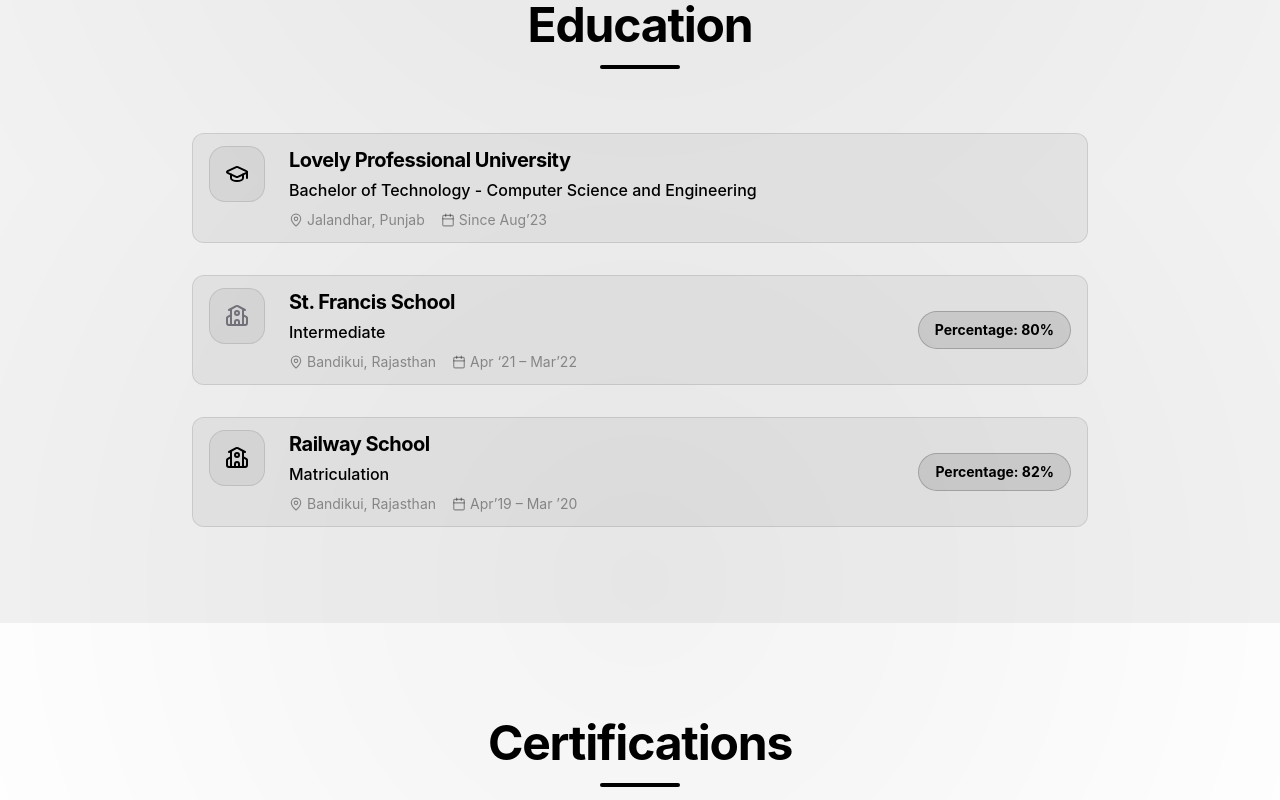
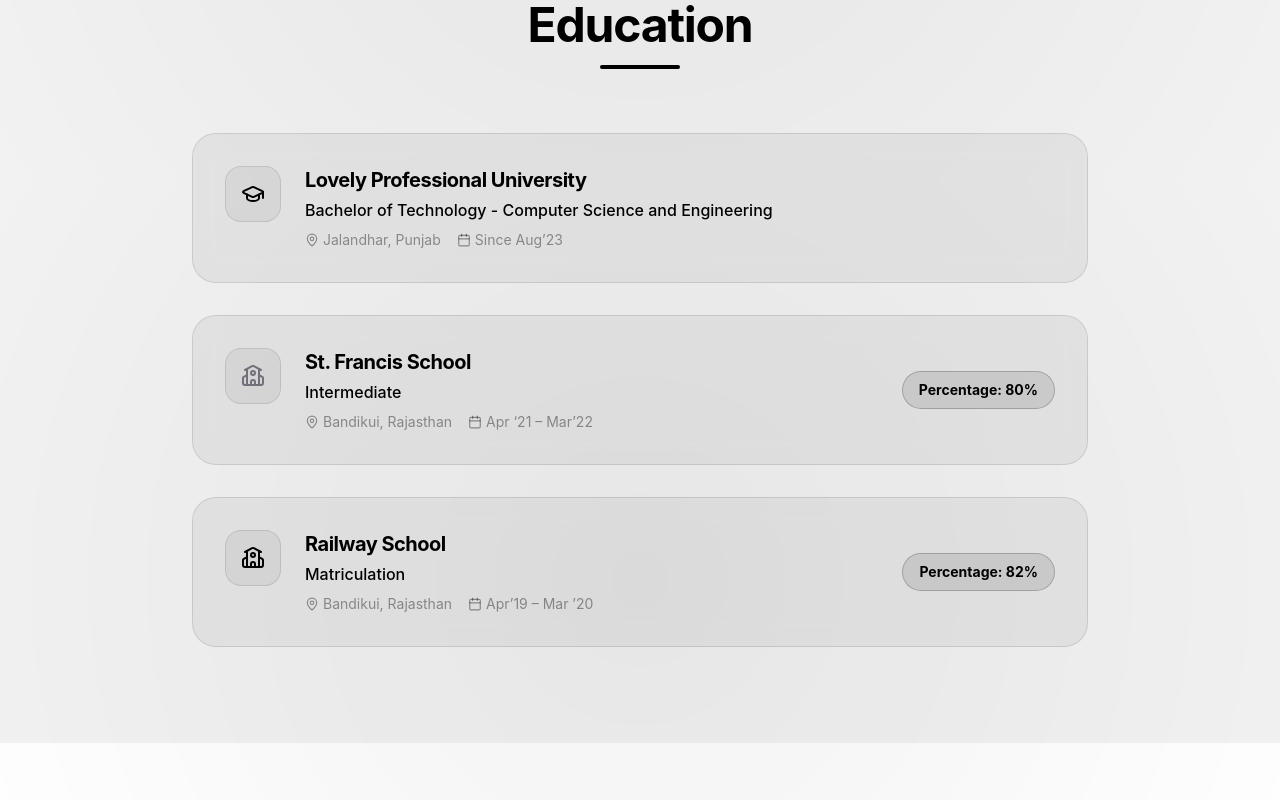
Before and after one commit to shri9461/shristhi-portfolio, a React (Vite) app: page / in a window 1280 px wide. Shown: the part 3020-3820 px from the top of the page. Built offline with nearby package versions, Linux system fonts and the light colour scheme.

Commit message:
Fix syntax and consistency in Education and Resume components

```diff
--- a/src/components/Education.jsx
+++ b/src/components/Education.jsx
@@ -29,7 +29,7 @@
   ]
 
   return (
-    <section id="certificates" className="py-24 bg-foreground/5">
+    <section id="education" className="py-24 bg-foreground/5">
       <div className="max-w-7xl mx-auto px-4 sm:px-6 lg:px-8">
         <motion.div
           initial={{ opacity: 0, y: 20 }}
@@ -50,7 +50,7 @@
               whileInView={{ opacity: 1, x: 0 }}
               viewport={{ once: true }}
               transition={{ duration: 0.6, delay: index * 0.1 }}
-              className="w-full bg-foreground/5 border border-border-subtle rounded-xl px-4 py-3 focus:outline-none focus:border-primary transition-colors duration-300 group"
+              className="glass p-8 rounded-3xl border border-border-subtle hover:border-primary/50 transition-all duration-300 group"
             >
               <div className="flex flex-col md:flex-row md:items-center justify-between gap-6">
                 <div className="flex gap-6">
--- a/src/components/Resume.jsx
+++ b/src/components/Resume.jsx
@@ -31,7 +31,7 @@
   }
 
   return (
-    <section id="resume" className="py-24 bg-white/5">
+    <section id="resume" className="py-24 bg-foreground/5">
       <div className="max-w-5xl mx-auto px-4 sm:px-6 lg:px-8">
         <motion.div
           initial={{ opacity: 0, y: 20 }}
@@ -123,7 +123,7 @@
                             </h3>
                             <button
                                 onClick={() => setIsModalOpen(false)}
-                                className="p-3 bg-white/5 rounded-full hover:bg-white/10 transition-colors text-white/60 hover:text-white"
+                                className="p-3 bg-foreground/5 rounded-full hover:bg-foreground/10 transition-colors text-foreground/60 hover:text-foreground"
                             >
                                 <X size={24} />
                             </button>
```
